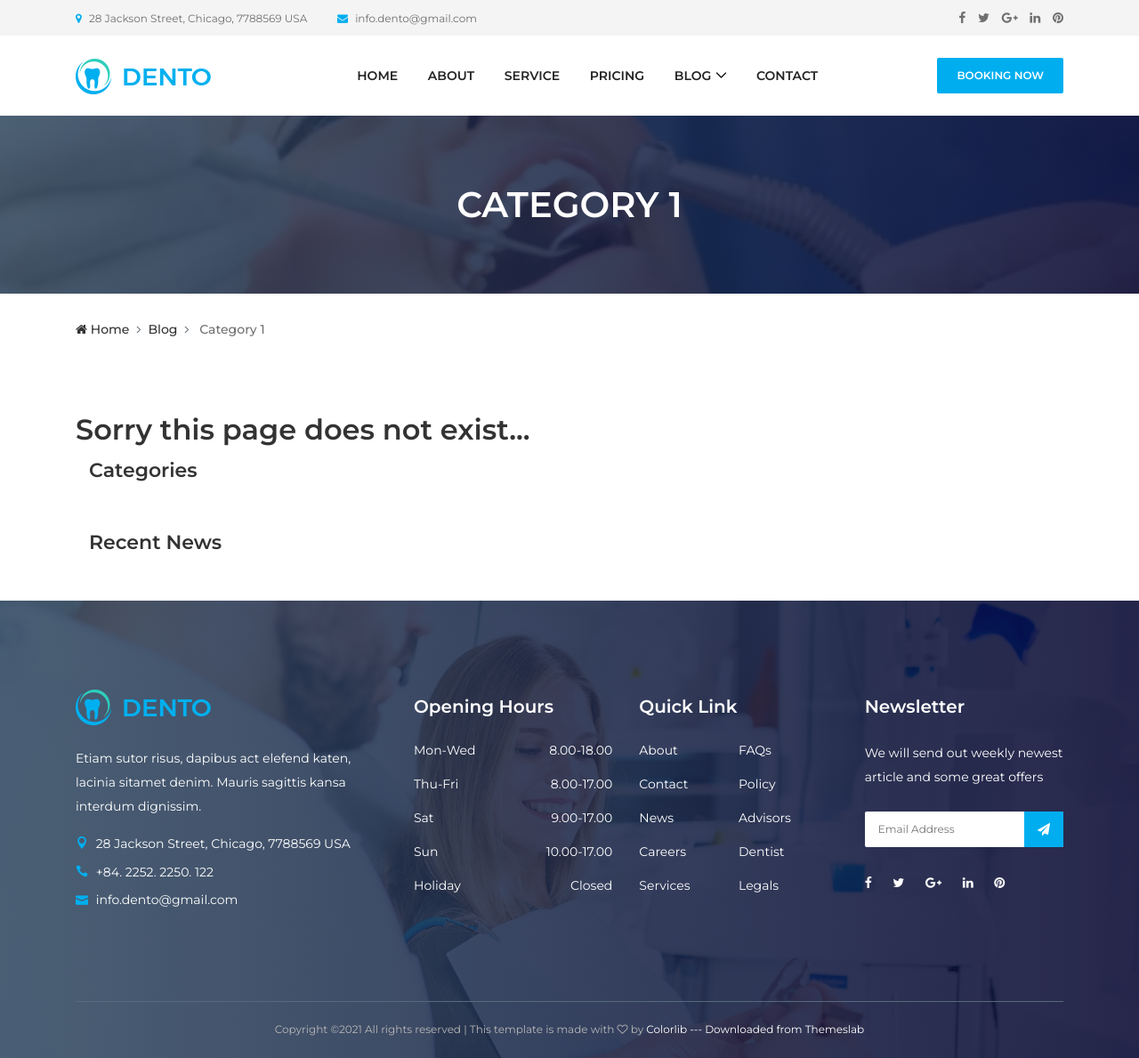
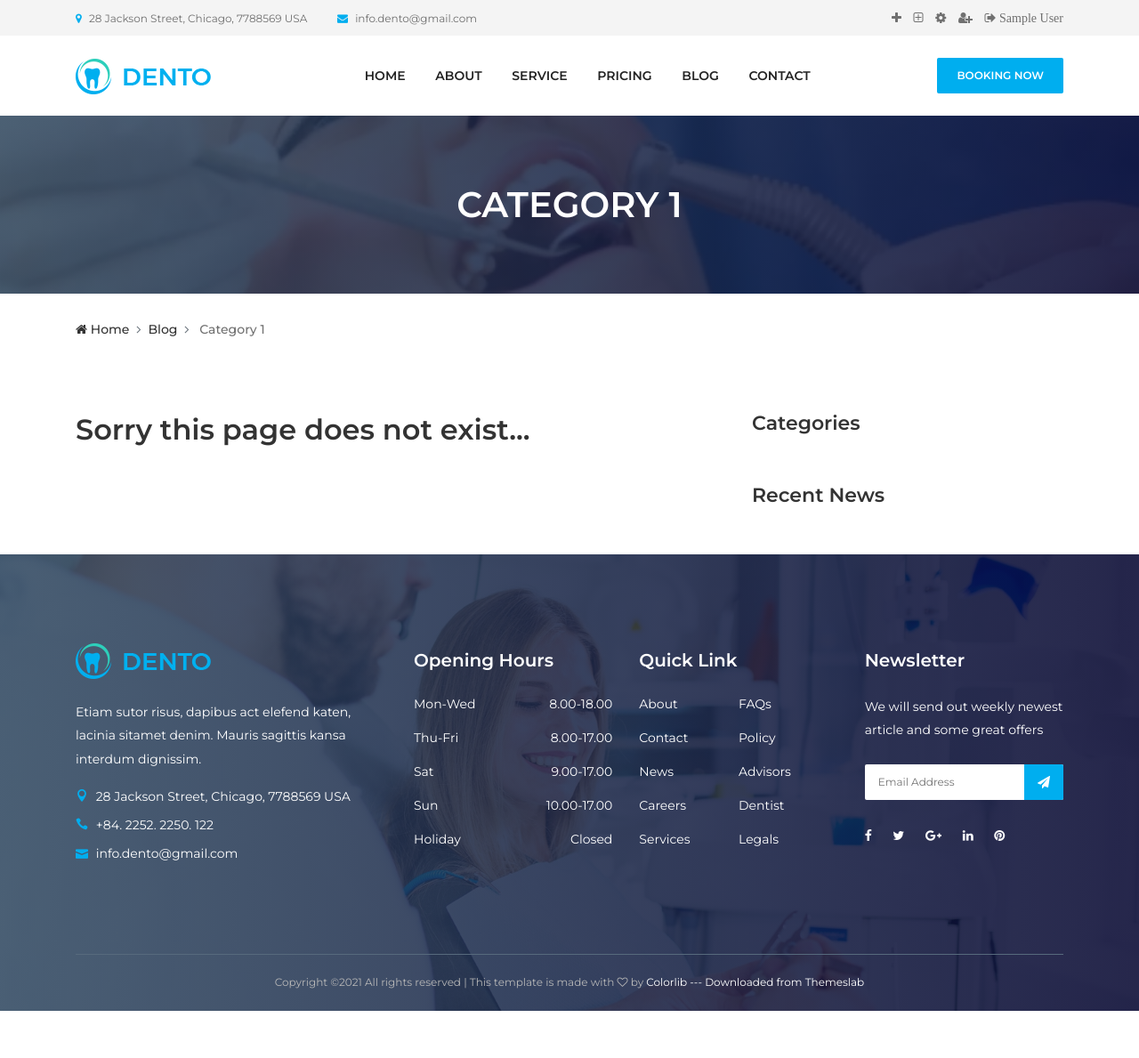
Before and after one commit to opm4/dental_website, a Django app: page /blog/category/1 in a window 1280 px wide. Shown: the whole page at 89% size. After the commit the page ends 1136 px from the top, so only its background shows below. Run offline with Django 3.2, Linux system fonts and the light colour scheme; the visitor is signed in with stand-in values (Sample User, id 1); data that the repository does not hold is empty; parts of the project's set-up code (start-up, migrations or seed data) failed here and were passed over; some libraries are stand-ins or nearby versions; some web fonts are replaced.

Commit message:
updated location login and options

```diff
--- a/blog/templates/blog/categories.html
+++ b/blog/templates/blog/categories.html
@@ -102,11 +102,12 @@
                 {% endif %}
             </div>
             </div>
+        </div>
         {% endfor %}
         {% else %}
             <h2> Sorry this page does not exist... </h2>
         {% endif %}
-        </div>
+
 
 
 
--- a/website/templates/base.html
+++ b/website/templates/base.html
@@ -43,11 +43,27 @@
           <!-- Top Header Social Info -->
           <div class="col-6 col-md-3 col-lg-4">
             <div class="top-header-social-info text-right">
-              <a href="#" data-toggle="tooltip" data-placement="bottom" title="Facebook"><i class="fa fa-facebook"></i></a>
+              {% if user.is_authenticated %}
+                <a href="{% url 'add_post' %}" data-toggle="tooltip" data-placement="bottom" title="Add Post"><i class="fa fa-plus "></i></a>
+                <a href="{% url 'add_category' %}" data-toggle="tooltip" data-placement="bottom" title="Add Category"><i class="fa fa-plus-square-o "></i></a>
+                <a href="{% url 'edit_profile' %}" data-toggle="tooltip" data-placement="bottom" title="Edit Settings"><i class="fa fa-cog "></i></a>
+                  {% if user.profile.id %}
+                    <a href="{% url 'edit_profile_page' user.profile.id %}" data-toggle="tooltip" data-placement="bottom" title="Edit Profile"><i class="fa fa-user-plus "></i></a>
+                    <a href="{% url 'show_profile_page' user.profile.id %}" data-toggle="tooltip" data-placement="bottom" title="Show Profile"><i class="fa fa-user "></i></a>
+                  {% else %}
+                    <a href="{% url 'create_profile_page' %}" data-toggle="tooltip" data-placement="bottom" title="Create Profile"><i class="fa fa-user-plus "></i></a>
+                  {% endif %}
+                <a href="{% url 'logout' %}" data-toggle="tooltip" data-placement="bottom" title="Logout"><i class="fa fa-sign-out "> {{user.first_name}} {{user.last_name}}</i></a>
+              {% else %}
+                <a href="{% url 'register' %}" data-toggle="tooltip" data-placement="bottom" title="Register"><i class="fa fa-cog "></i></a>
+                <a href="{% url 'login' %}" data-toggle="tooltip" data-placement="bottom" title="Login"><i class="fa fa-sign-in "></i></a>
+              {% endif %}
+
+              {% comment %} <a href="#" data-toggle="tooltip" data-placement="bottom" title="Facebook"><i class="fa fa-facebook"></i></a>
               <a href="#" data-toggle="tooltip" data-placement="bottom" title="Twitter"><i class="fa fa-twitter"></i></a>
               <a href="#" data-toggle="tooltip" data-placement="bottom" title="Google Plus"><i class="fa fa-google-plus"></i></a>
               <a href="#" data-toggle="tooltip" data-placement="bottom" title="Linkedin"><i class="fa fa-linkedin"></i></a>
-              <a href="#" data-toggle="tooltip" data-placement="bottom" title="Pinterest"><i class="fa fa-pinterest"></i></a>
+              <a href="#" data-toggle="tooltip" data-placement="bottom" title="Pinterest"><i class="fa fa-pinterest"></i></a> {% endcomment %}
             </div>
           </div>
         </div>
@@ -86,10 +102,12 @@
                   <li><a href="{% url 'service' %}">Service</a></li>
                   <li><a href="{% url 'pricing' %}">Pricing</a></li>
                   <li><a href="{% url 'home_blog' %}"> Blog</a>
-                    <ul class="dropdown">
+                    {% comment %} <ul class="dropdown">
+                      <li><a href="{% url 'home_blog' %}">Blog</a></li>
+                      <li><a href="{% url 'home_blog' %}">Blog</a></li>
                       {% if user.is_authenticated %}
                         <li><a href="#"><i>Logged in as: {{ user.first_name}}  {{ user.last_name}}</i></a></li>
-                        <li><a href="{% url 'add_post' %}">Add Post</a></li>
+                        <li><a href="{% url 'add_post' %}">- Add Post</a></li>
                         <li><a href="{% url 'add_category' %}">Add Category</a></li>
                         <li><a class="dropdown-item" href="{% url 'edit_profile' %}">Edit Settings</a></li>
                         {% if user.profile.id %}
@@ -102,9 +120,8 @@
                       {% else %}
                         <li><a href="{% url 'register' %}"> Register</a></li>
                         <li><a href="{% url 'login' %}"> Login</a></li>
-
                       {% endif %}
-                    </ul>
+                    </ul> {% endcomment %}
                   </li>
                   <li><a href="{% url 'contact' %}">Contact</a></li>
                 </ul>
```
